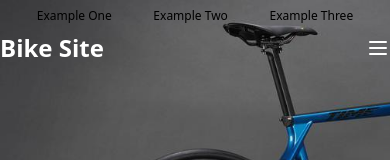
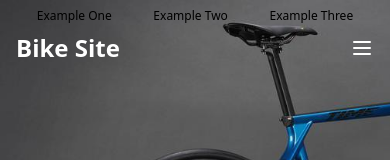
Before and after one commit to mostlyclicks/mostly-component-library, a React (Create React App) app: page / in a window 390 px wide. Shown: the top 160 px of the page. Built offline with nearby package versions, Linux system fonts and the light colour scheme.

Commit message:
add padding around header nav mobile

```diff
--- a/src/Layout/Header.js
+++ b/src/Layout/Header.js
@@ -20,7 +20,7 @@ const Header = (props) => {
   }
 
   return (
-    <header className="container mx-auto flex justify-between">
+    <header className="container mx-auto flex justify-between px-4">
       <Logo brand="Bike Site" classes="flex"/>
       <MainNav links={links} classes="hidden sm:flex" />
       <MobileOpen onOpenMobileNav={handleOpenMobileNav} classes="flex sm:hidden" />
```
